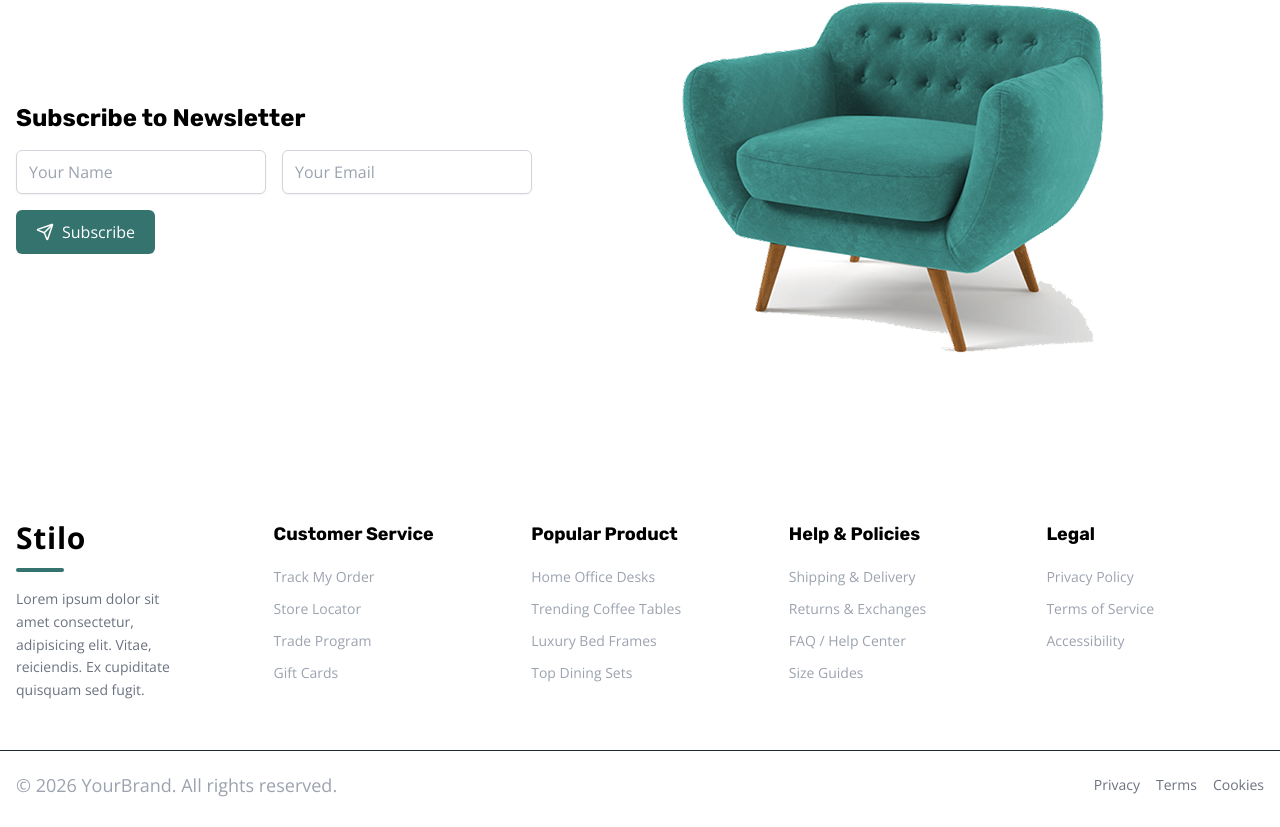
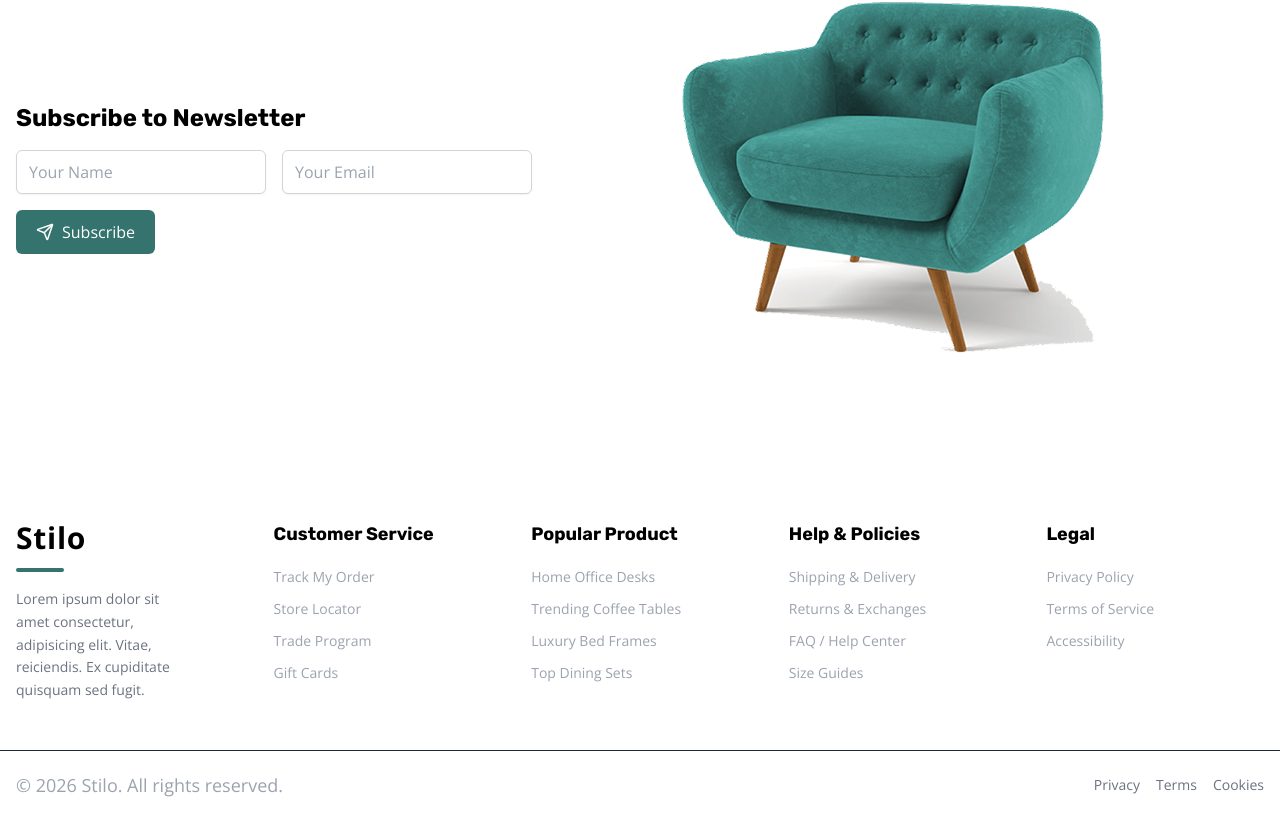
Before and after one commit to David-111409/Furniture-Landing-Page, a React (Vite) app: page / in a window 1280 px wide. Shown: the part 4759-5586 px from the top of the page. Built offline with nearby package versions, Linux system fonts and the light colour scheme.

Commit message:
Update Footer.jsx

```diff
--- a/src/components/Footer.jsx
+++ b/src/components/Footer.jsx
@@ -41,16 +41,16 @@ const Footer = () => {
       {/* bottom bar */}
       <div className="border-t border-gray-800 mt-12 pt-6">
         <div className="container flex flex-col md:flex-row justify-between items-center gap-4 text-sm text-gray-500">
-          <p>© {new Date().getFullYear()} YourBrand. All rights reserved.</p>
+          <p>© {new Date().getFullYear()} Stilo. All rights reserved.</p>
 
           <div className="flex gap-4">
-            <a href="#" className="hover:text-white transition">
+            <a href="#" className="hover:text-primary transition">
               Privacy
             </a>
-            <a href="#" className="hover:text-white transition">
+            <a href="#" className="hover:text-primary transition">
               Terms
             </a>
-            <a href="#" className="hover:text-white transition">
+            <a href="#" className="hover:text-primary transition">
               Cookies
             </a>
           </div>
```
